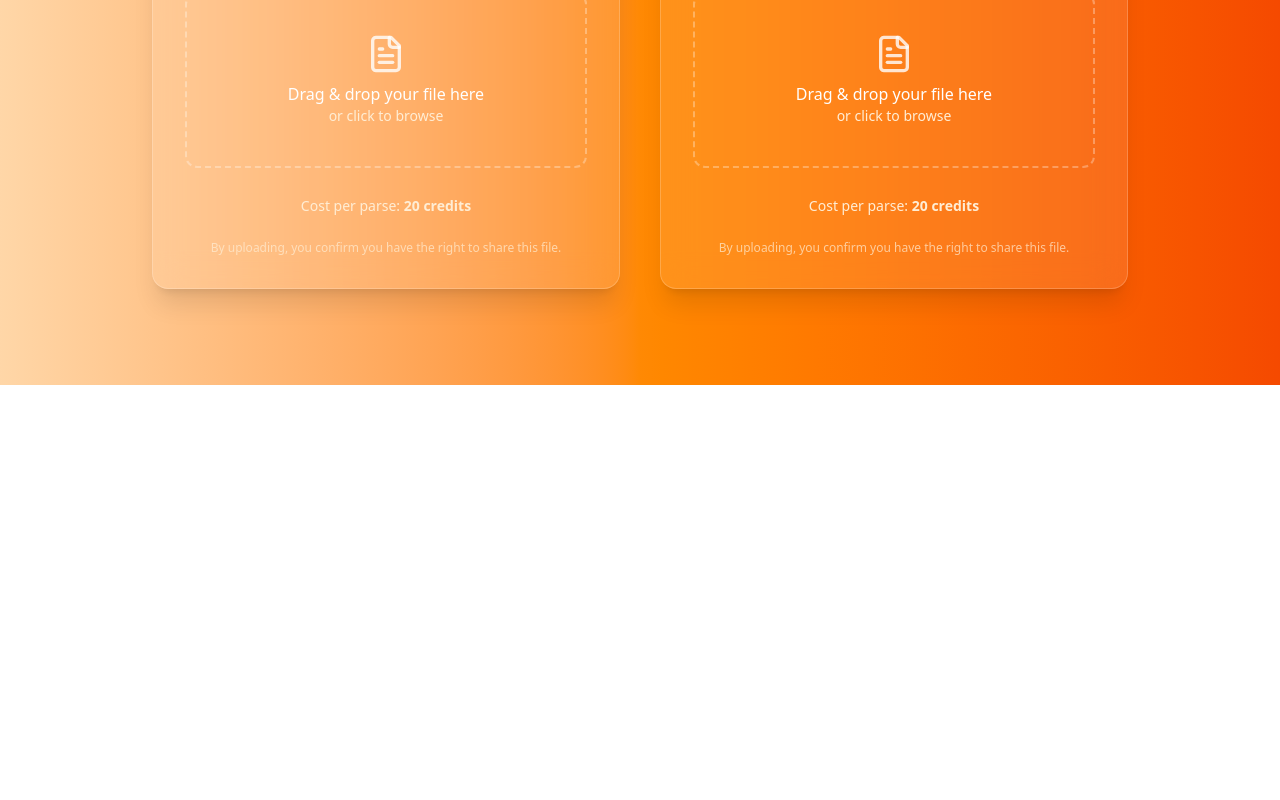
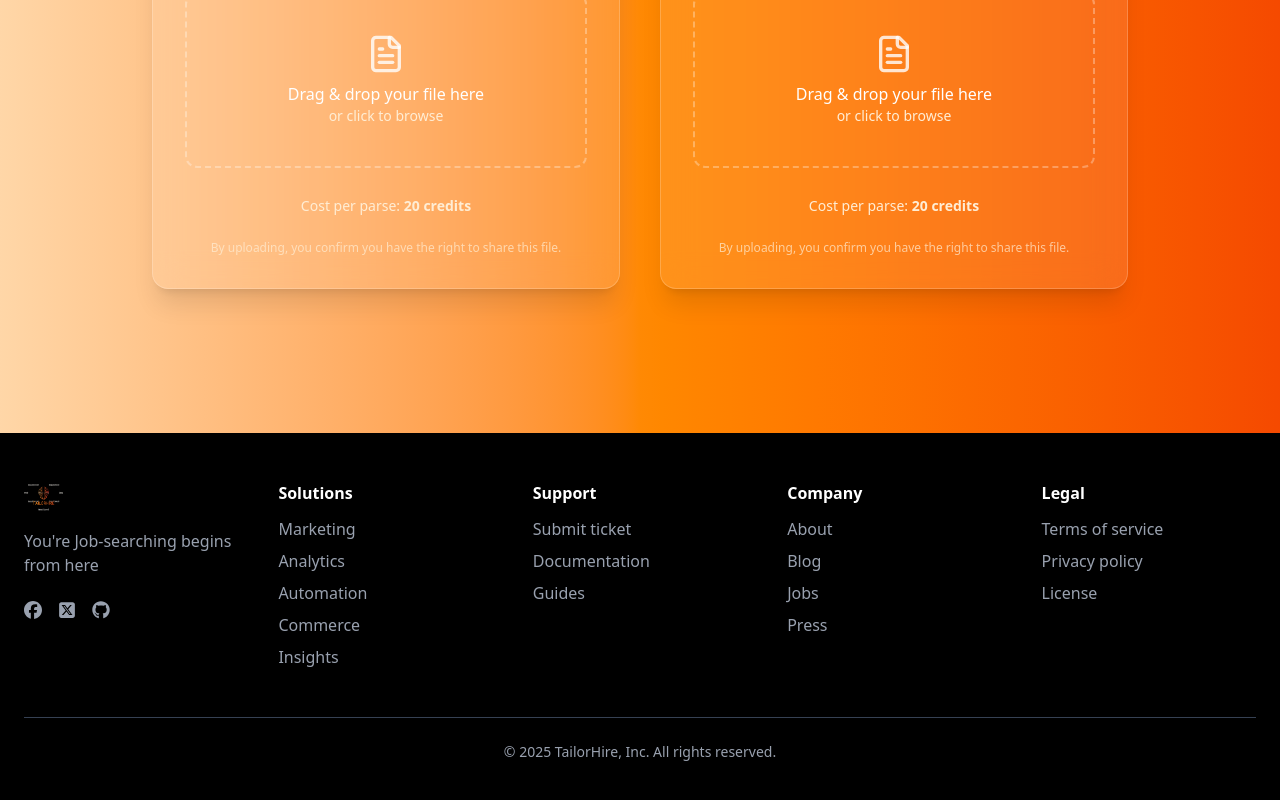
Before and after one commit to Nihaar75858/TailorHire, a React (Vite) app in the folder client/app/: page / in a window 1280 px wide. Shown: the part 2254-3054 px from the top of the page. Before the commit the page ends 2639 px from the top, so only its background shows below. Built offline with nearby package versions, Linux system fonts and the light colour scheme.

Commit message:
Refactored DashboardFooter with mapping logic and linking it with PublicDashboard

```diff
--- a/client/app/package.json
+++ b/client/app/package.json
@@ -21,6 +21,7 @@
     "lucide-react": "^0.539.0",
     "react": "^19.1.0",
     "react-dom": "^19.1.0",
+    "react-icons": "^5.5.0",
     "react-router-dom": "^7.7.1"
   },
   "devDependencies": {
--- a/client/app/src/components/Footer/DashboardFooter.jsx
+++ b/client/app/src/components/Footer/DashboardFooter.jsx
@@ -1,3 +1,12 @@
+import { FaFacebook, FaSquareXTwitter, FaGithub } from "react-icons/fa6";
+
+const sections = {
+  Solutions: ["Marketing", "Analytics", "Automation", "Commerce", "Insights"],
+  Support: ["Submit ticket", "Documentation", "Guides"],
+  Company: ["About", "Blog", "Jobs", "Press"],
+  Legal: ["Terms of service", "Privacy policy", "License"]
+};
+
 export default function DashboardFooter() {
   return (
     <footer className="bg-black text-gray-400 px-6 py-12 mt-12">
@@ -9,100 +18,31 @@ export default function DashboardFooter() {
           </div>
 
           <p>
-            Making the world a better place through constructing elegant
-            hierarchies.
+            You're Job-searching begins from here
           </p>
-          <div className="flex space-x-4 pt-2 text-lg">
-            <a href="#" aria-label="Facebook">
-              <i className="fab fa-facebook-f" />
-            </a>
-            <a href="#" aria-label="Instagram">
-              <i className="fab fa-instagram" />
-            </a>
-            <a href="#" aria-label="X">
-              <i className="fab fa-x-twitter" />
-            </a>
-            <a href="#" aria-label="GitHub">
-              <i className="fab fa-github" />
-            </a>
-            <a href="#" aria-label="YouTube">
-              <i className="fab fa-youtube" />
-            </a>
+          <div className="flex space-x-4 pt-2 text-lg cursor-pointer">
+            <FaFacebook />
+            <FaSquareXTwitter />
+            <FaGithub />
           </div>
         </div>
 
-        {/* Sections */}
-        <div>
-          <h3 className="text-white font-semibold mb-3">Solutions</h3>
-          <ul className="space-y-2">
-            <li>
-              <a href="#">Marketing</a>
-            </li>
-            <li>
-              <a href="#">Analytics</a>
-            </li>
-            <li>
-              <a href="#">Automation</a>
-            </li>
-            <li>
-              <a href="#">Commerce</a>
-            </li>
-            <li>
-              <a href="#">Insights</a>
-            </li>
-          </ul>
-        </div>
-
-        <div>
-          <h3 className="text-white font-semibold mb-3">Support</h3>
-          <ul className="space-y-2">
-            <li>
-              <a href="#">Submit ticket</a>
-            </li>
-            <li>
-              <a href="#">Documentation</a>
-            </li>
-            <li>
-              <a href="#">Guides</a>
-            </li>
-          </ul>
-        </div>
-
-        <div>
-          <h3 className="text-white font-semibold mb-3">Company</h3>
-          <ul className="space-y-2">
-            <li>
-              <a href="#">About</a>
-            </li>
-            <li>
-              <a href="#">Blog</a>
-            </li>
-            <li>
-              <a href="#">Jobs</a>
-            </li>
-            <li>
-              <a href="#">Press</a>
-            </li>
-          </ul>
-        </div>
-
-        <div>
-          <h3 className="text-white font-semibold mb-3">Legal</h3>
-          <ul className="space-y-2">
-            <li>
-              <a href="#">Terms of service</a>
-            </li>
-            <li>
-              <a href="#">Privacy policy</a>
-            </li>
-            <li>
-              <a href="#">License</a>
-            </li>
-          </ul>
-        </div>
+        {/* Dynamic sections */}
+        {Object.entries(sections).map(([title, links]) => (
+          <div key={title}>
+            <h3 className="text-white font-semibold mb-3">{title}</h3>
+            <ul className="space-y-2">
+              {links.map((link) => (
+                <li key={link}>
+                  <a href="#">{link}</a>
+                </li>
+              ))}
+            </ul>
+          </div>
+        ))}
       </div>
       <div className="border-t border-gray-700 mt-12 pt-6 text-center text-sm">
-        © 2025 TailorHire, Inc. All rights reserved.
+        © {new Date().getFullYear()} TailorHire, Inc. All rights reserved.
       </div>
     </footer>
   );
--- a/client/app/src/pages/Public/PublicDashBoard.jsx
+++ b/client/app/src/pages/Public/PublicDashBoard.jsx
@@ -1,6 +1,7 @@
 import React from "react";
 import { useNavigate } from "react-router-dom";
 import { UploadCloud, FileText } from "lucide-react";
+import DashboardFooter from "../../components/Footer/DashboardFooter";
 
 const PublicDashBoard = () => {
   const navigate = useNavigate();
@@ -204,6 +205,7 @@ results = get_snippets_for_query("reasons to smile")`}</pre>
           </div>
         </section>
       </div>
+      <DashboardFooter />
     </div>
   );
 };
```
Also changed, not shown: 1 other file (tests, documents, lock files or other folders).
